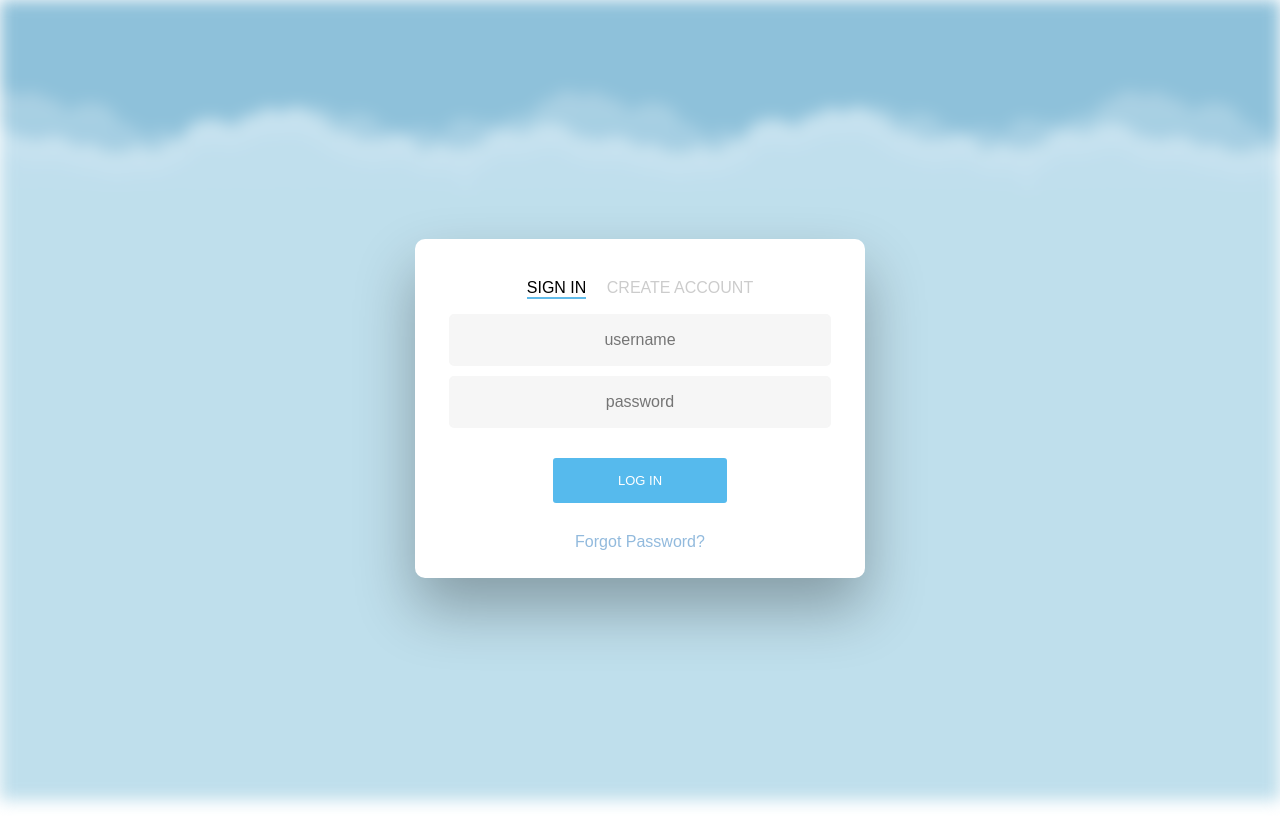
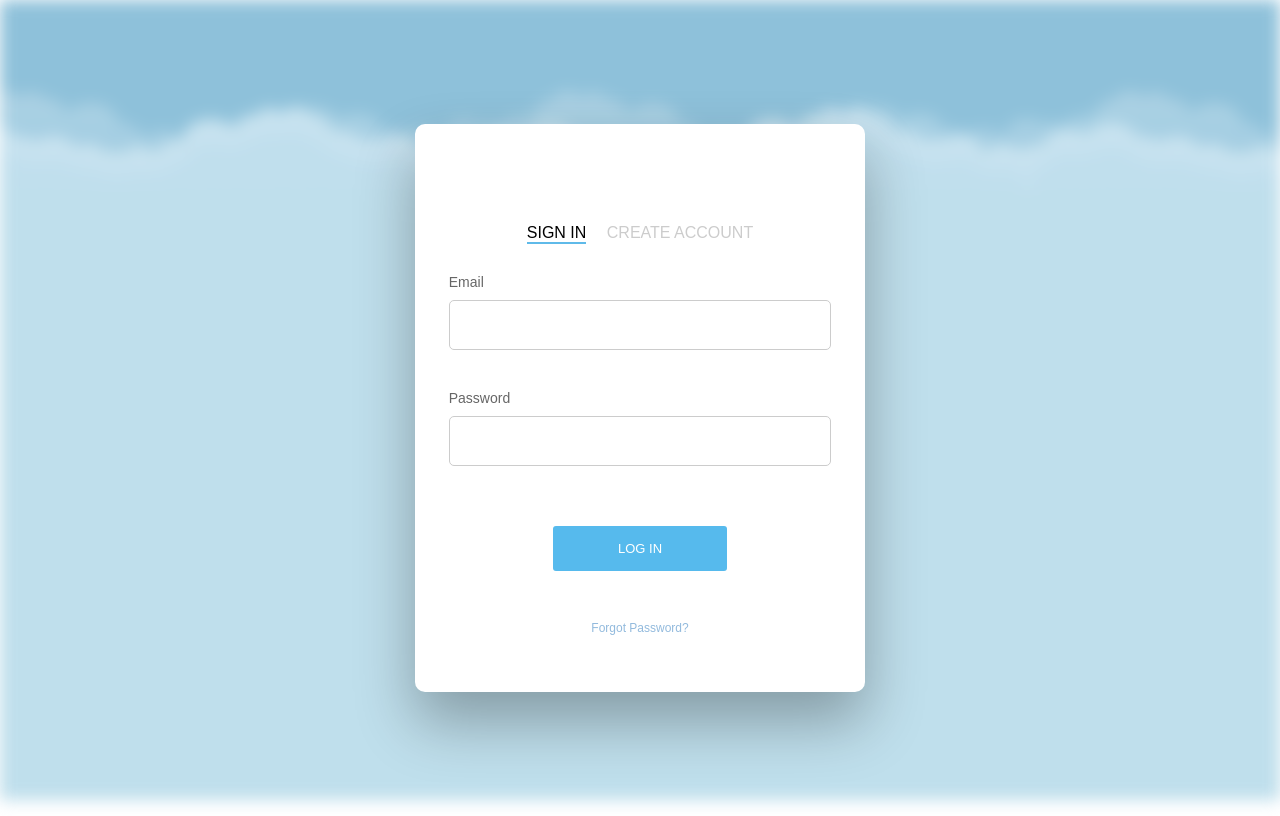
Before and after one commit to CSE112-team1/CSE112-team1, a website with bundled scripts: page source/login.html in a window 1280 px wide. Built offline with nearby package versions, Linux system fonts and the light colour scheme; no server answers.

Commit message:
Adds empty sign in boxes with description above

```diff
--- a/source/frontend.css
+++ b/source/frontend.css
@@ -213,3 +213,42 @@ input[type=text]:placeholder {
     width: 300px;
     text-align: center;
 }
+
+/* Adjust the label styling */
+label {
+    display: block;
+    margin-top: 20px;
+    margin-bottom: 5px;
+    color: #666; /* Gray color for labels */
+    font-size: 14px; /* Smaller font size for labels */
+    text-align: left;
+    width: 85%;
+    margin-left: auto;
+    margin-right: auto;
+}
+
+/* Container adjustments for form alignment */
+#form-block {
+    padding-top: 60px;
+    padding-bottom: 30px;
+    width: 85%;
+    margin: auto;
+}
+
+/* Styling adjustments for input fields */
+input[type=email], input[type=password] {
+    margin-bottom: 20px;
+    border: 1px solid #ccc;
+    background-color: #fff;
+}
+
+/* Enhance submit button appearance */
+input[type=submit] {
+    margin-top: 20px;
+}
+
+/* Adjust 'Forgot Password?' link positioning */
+#form-footer {
+    margin-top: 20px; /* Space above the forgot password link */
+    font-size: 12px;
+}
--- a/source/login.html
+++ b/source/login.html
@@ -20,8 +20,11 @@
 
             <!-- Login Form -->
             <form>
-                <input type="email" id="login" name="login" placeholder="username" >
-                <input type="password" id="password" name="password" placeholder="password" >
+                <label for="login">Email</label>
+                <input type="email" id="login" name="login">
+                <label for="password">Password</label>
+                <input type="password" id="password" name="password">
+
                 <!-- Buttons -->
                 <div class="form-buttons">
                     <input type="submit" id="login-button" value="Log In">
```
